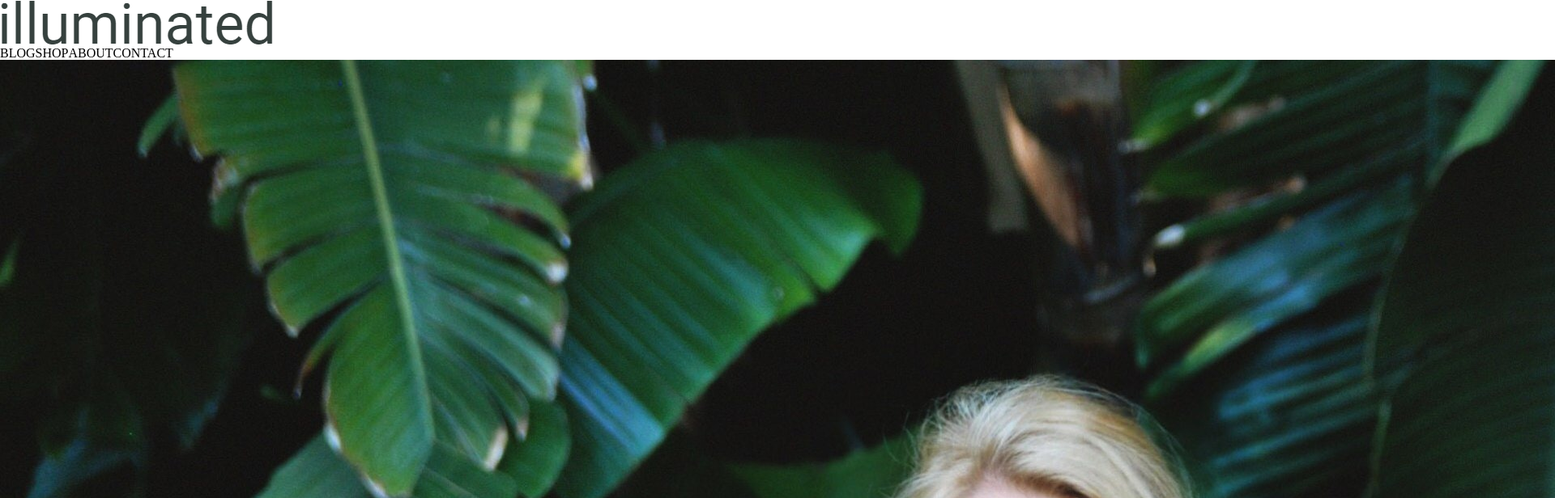
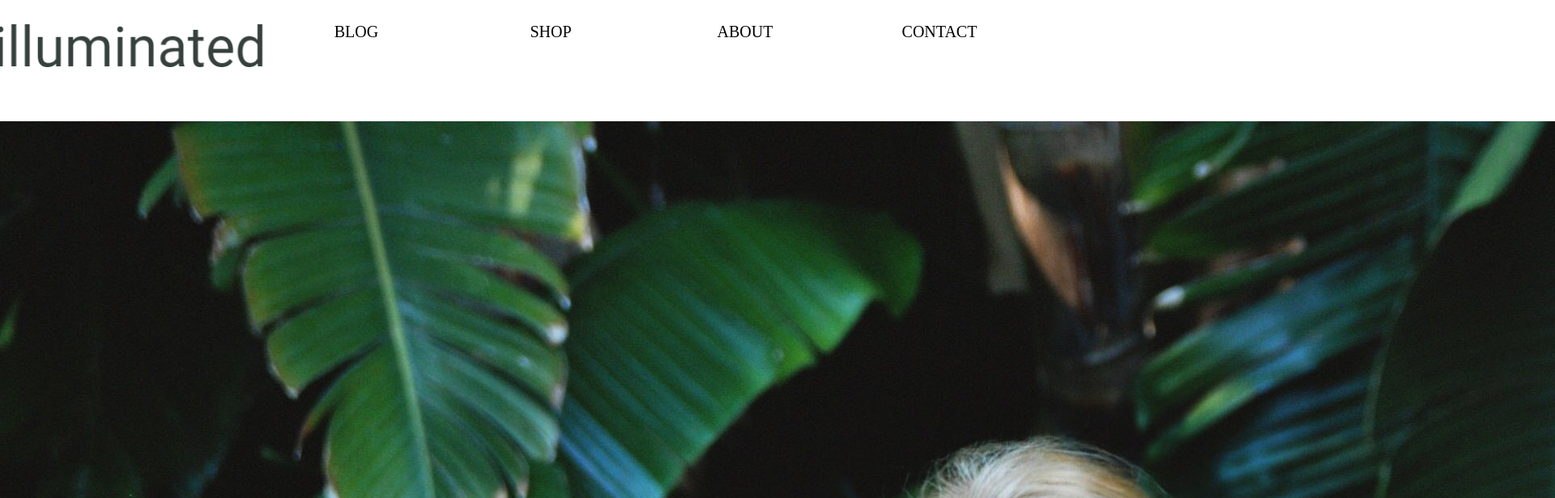
Before and after one commit to D-NaKutubidze/Lecture8-, a plain HTML site: page index.html in a window 1280 px wide. Shown: the top 616 px of the page at 81% size, 1920 px wide, since content can reach past the window. Drawn offline with Linux system fonts and the light colour scheme.

Commit message:
created header and linked style css

```diff
--- a/css/style.css
+++ b/css/style.css
@@ -1,8 +1,58 @@
+.container {
+    display: flex;
+
+    align-items: center;
+    justify-content: center;
+    /* flex-wrap: wrap; */
+    background-color: white;
+    height: 150px;
+}
+.box {
+    display:flex;
+    justify-content: center;
+    width: 300px;
+    height: 150px;
+    background-color: white;
+    margin: 10px;
+    font-size: 20px;
+    margin-top: 68px
+}
 .logo{
-display: inline-block;
-display width: 335px;
-display height:54px;
+  width: 335px;
+  height: 54px;
 }
-.nav{
+
+}
+.woman{
+  width: 100%;
+  height: 938px;
+  position: absolute;
+}
+.white-box{
+  height: 187px;
+  width: 706px;
+  position: relative;
+}
+.second-section{
+  height: 779px;
   display: flex;
 }
+.article{
+  height: 302px;
+  width: 302px;
+  font-size: 20px;
+}
+.coffee{
+  width: 679px;
+  height: 453px;
+  left: 138px;
+  top: 1159px;
+  opacity: 1;
+}
+footer{
+  height:76px;
+  background-color: #306B34;
+}
+.footer{
+    display: flex;
+}
--- a/index.html
+++ b/index.html
@@ -7,21 +7,16 @@
     <title>Lecture 8</title>
   </head>
   <body>
-    <header>
-      <div class="header">
-        <div class="logo">
-          <img src="images/logo.png" alt="logo">
+    <body>
+        <div class="container">
+            <div class="box">
+                <img class="logo" src="images/logo.png" alt="woman">
+            </div>
+            <div class="box">BLOG</div>
+            <div class="box">SHOP</div>
+            <div class="box">ABOUT</div>
+            <div class="box">CONTACT</div>
         </div>
-        <div class="navbar">
-          <ul class="nav">
-            <li>BLOG</li>
-            <li>SHOP</li>
-            <li>ABOUT</li>
-            <li>CONTACT</li>
-          </ul>
-        </div>
-      </div>
-    </header>
     <section>
       <div class="main-section">
         <div class="section1">
--- a/style.css
+++ /dev/null
@@ -1,39 +0,0 @@
-
-.header{
-  display: flex;
-  background-color: #306B34;
-  height: 150px;
-}
-.woman{
-  width: 500px;
-  height: 938px;
-  position: absolute;
-}
-.white-box{
-  height: 187px;
-  width: 706px;
-  position: relative;
-}
-.second-section{
-  height: 779px;
-  display: flex;
-}
-.article{
-  height: 302px;
-  width: 302px;
-  font-size: 20px;
-}
-.coffee{
-  width: 679px;
-  height: 453px;
-  left: 138px;
-  top: 1159px;
-  opacity: 1;
-}
-footer{
-  height:76px;
-  background-color: #306B34;
-}
-.footer{
-    display: flex;
-}
```
